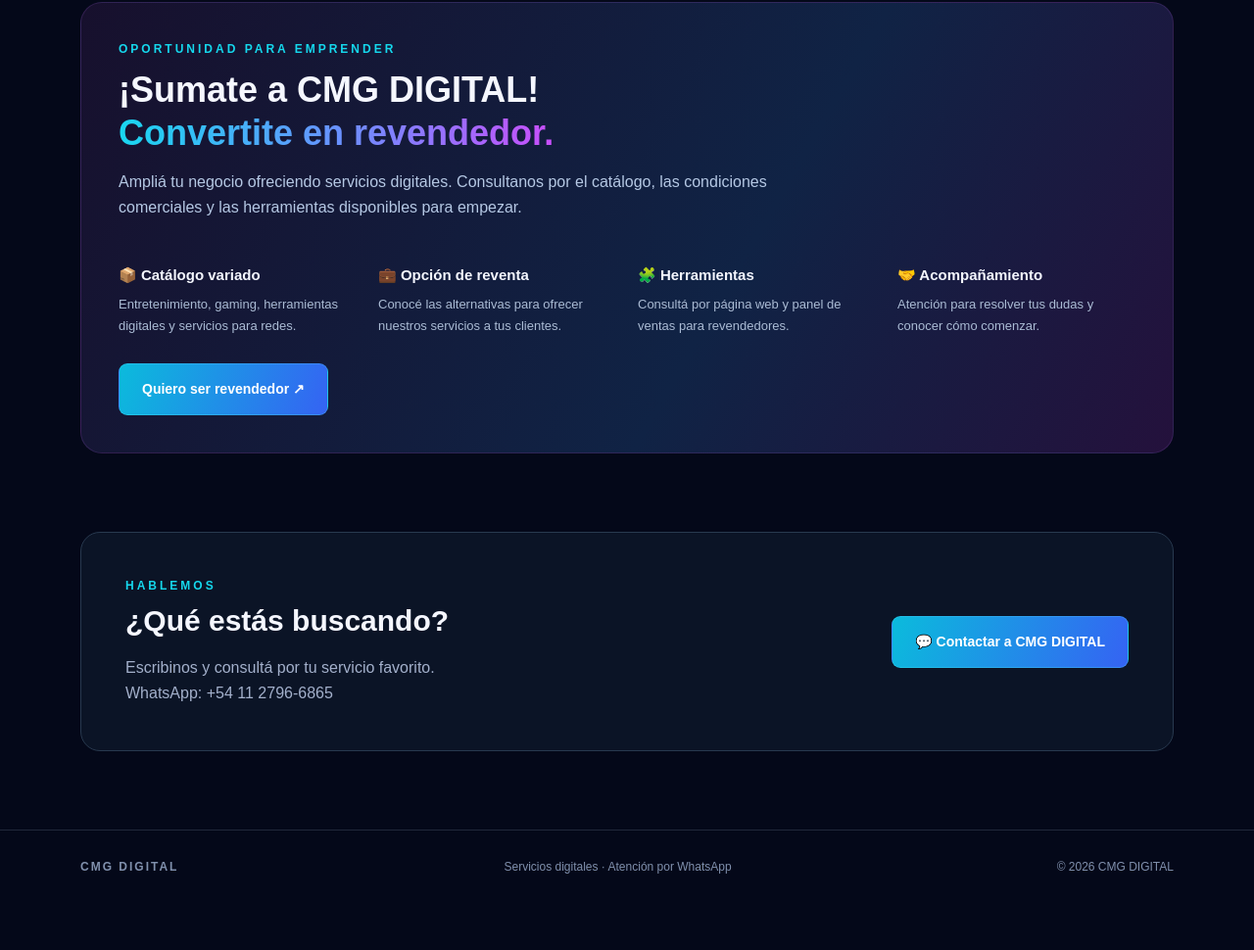
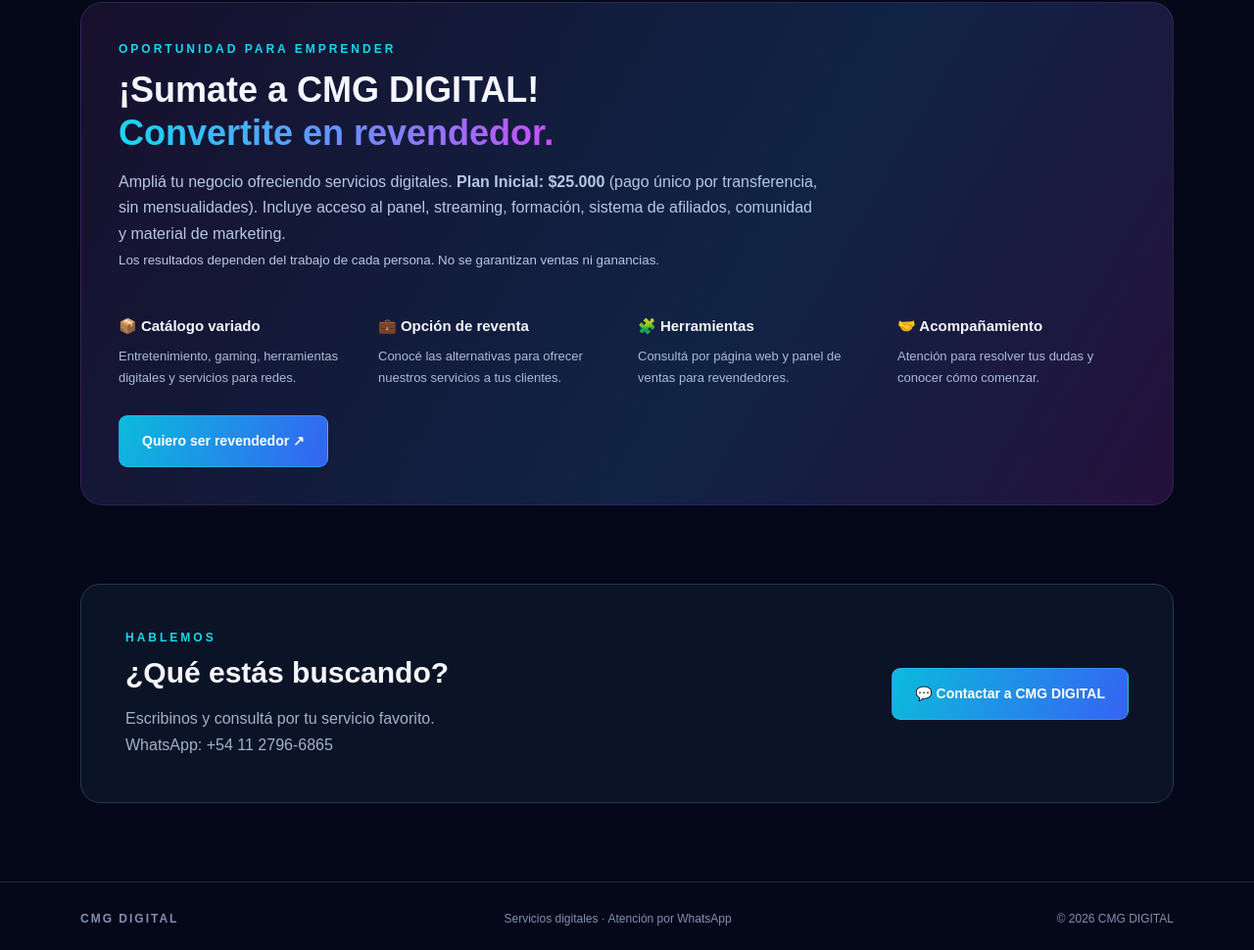
Before and after one commit to Cmgdigi/CMG_DIGITAL, a plain HTML site: page index.html in a window 1280 px wide. Shown: the part 3538-4508 px from the top of the page at 98% size. Before the commit the page ends 4462 px from the top, so only its background shows below. Drawn offline with Linux system fonts and the light colour scheme.

Commit message:
Update index.html

```diff
--- a/index.html
+++ b/index.html
@@ -41,7 +41,7 @@ document.addEventListener('click', function(e){
 </div><p class="social-note">Los servicios y las condiciones dependen de cada plataforma y disponibilidad. No se garantizan resultados ni crecimiento orgánico.</p>
 </section>
 <section class="section" id="revendedores">
-<div class="reseller"><div class="eyebrow">Oportunidad para emprender</div><h2>¡Sumate a CMG DIGITAL!<br><span>Convertite en revendedor.</span></h2><p>Ampliá tu negocio ofreciendo servicios digitales. Consultanos por el catálogo, las condiciones comerciales y las herramientas disponibles para empezar.</p>
+<div class="reseller"><div class="eyebrow">Oportunidad para emprender</div><h2>¡Sumate a CMG DIGITAL!<br><span>Convertite en revendedor.</span></h2><p>Ampliá tu negocio ofreciendo servicios digitales. <strong>Plan Inicial: $25.000</strong> (pago único por transferencia, sin mensualidades). Incluye acceso al panel, streaming, formación, sistema de afiliados, comunidad y material de marketing.<br><small>Los resultados dependen del trabajo de cada persona. No se garantizan ventas ni ganancias.</small></p>
 <div class="features"><div><h3>📦 Catálogo variado</h3><p>Entretenimiento, gaming, herramientas digitales y servicios para redes.</p></div><div><h3>💼 Opción de reventa</h3><p>Conocé las alternativas para ofrecer nuestros servicios a tus clientes.</p></div><div><h3>🧩 Herramientas</h3><p>Consultá por página web y panel de ventas para revendedores.</p></div><div><h3>🤝 Acompañamiento</h3><p>Atención para resolver tus dudas y conocer cómo comenzar.</p></div></div>
 <a class="button" data-kind="revendedor" data-msg="Hola, llegué desde la página de CMG DIGITAL y estoy interesado/a en convertirme en revendedor. Quisiera conocer el catálogo y las condiciones comerciales.">Quiero ser revendedor ↗</a>
 </div></section>
```
